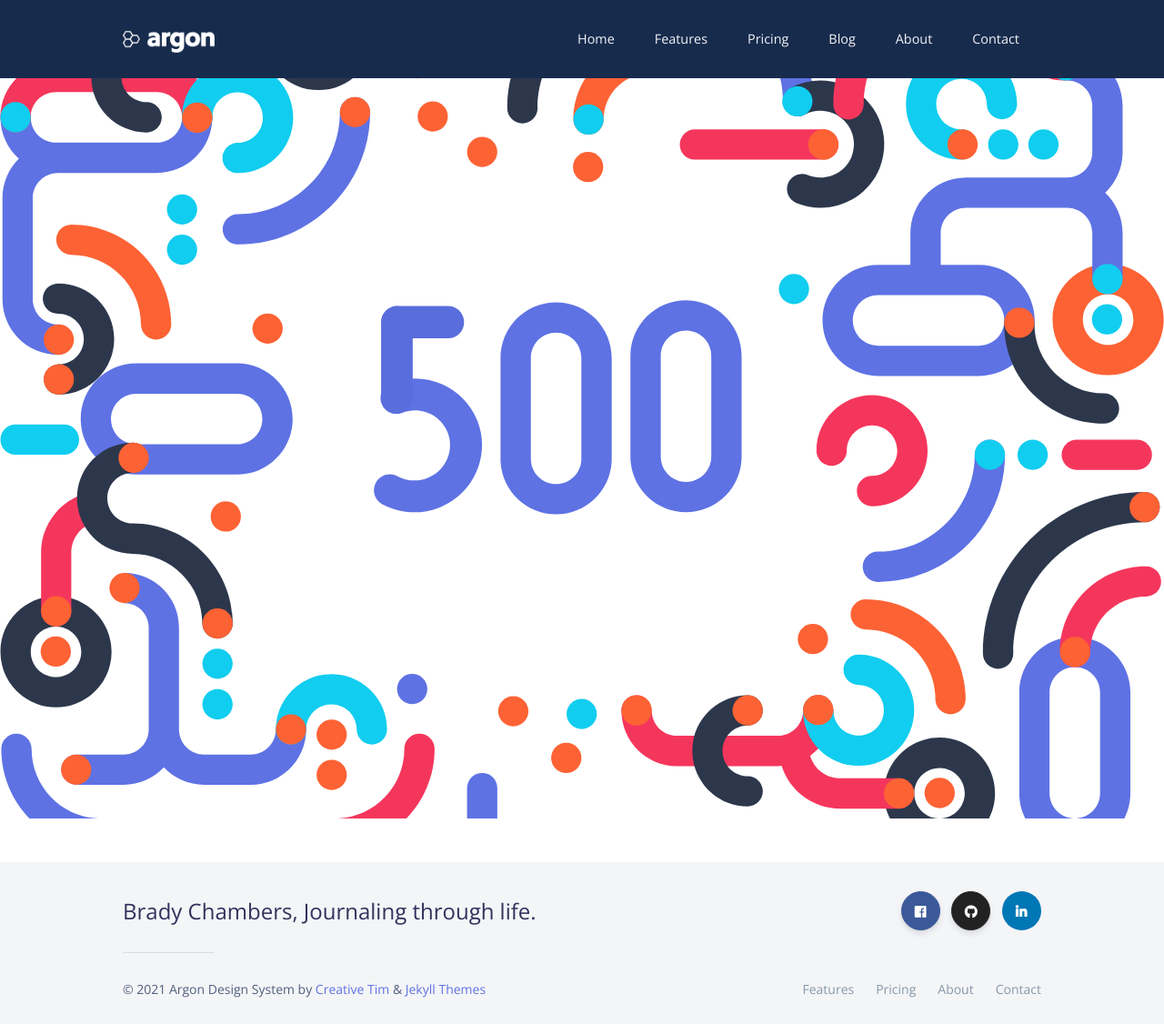
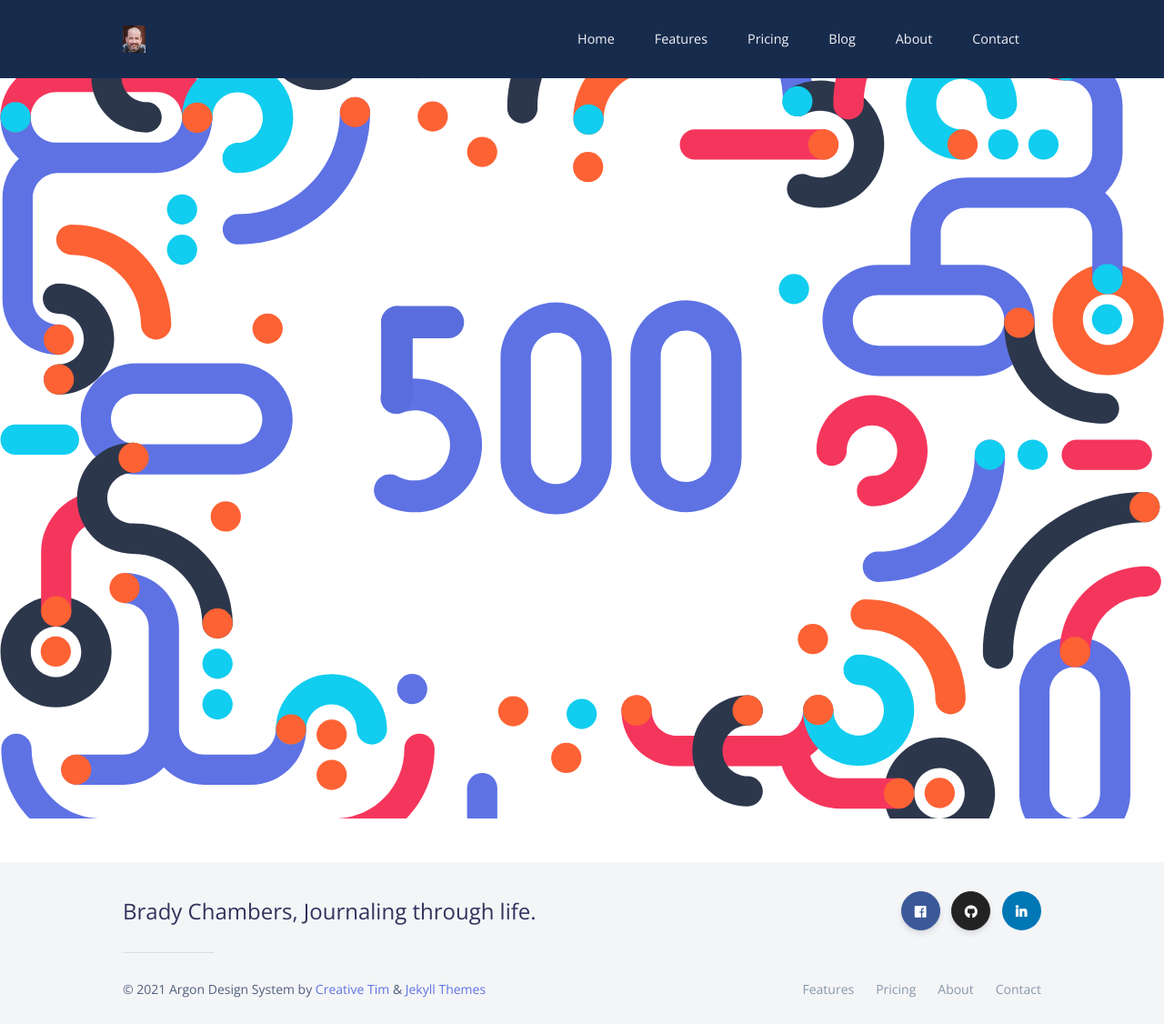
Before and after one commit to bradyguyc/bradyguyc.github.io, a Jekyll site: the page built from 500.html, in a window 1280 px wide. Shown: the whole page at 91% size. Built offline with Jekyll 4.4.1, drawn with Linux system fonts in a browser that asks for light colours; nearby versions of some CDN libraries.

Commit message:
header image

```diff
--- a/_data/settings.yml
+++ b/_data/settings.yml
@@ -3,8 +3,8 @@ basic_settings:
   favicon_image: /assets/img/favicon.png
 
 header_settings:
-  logo_image: /assets/img/brand/white.png
-  mobile_logo_image: /assets/img/brand/blue.png
+  logo_image: /assets/img/faces/Stairs-Chambers-67.jpg
+  mobile_logo_image: /assets/img/faces/Stairs-Chambers-67.jpg
   # Choose a color for your header [blue, dark, light].
   theme: dark
   # If the page has a featured image, it turns transparent if allow_transparent is set to "yes".
```
Also changed, not shown: assets/img/faces/Stairs-Chambers-67.jpg (added).
